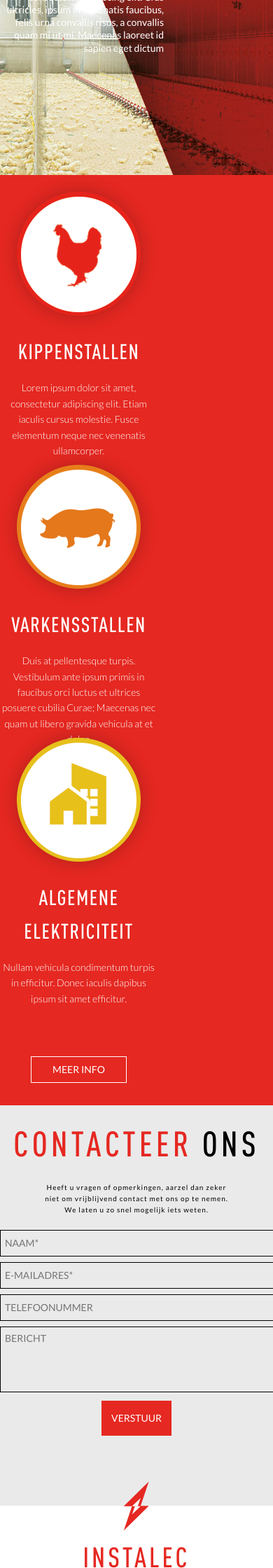
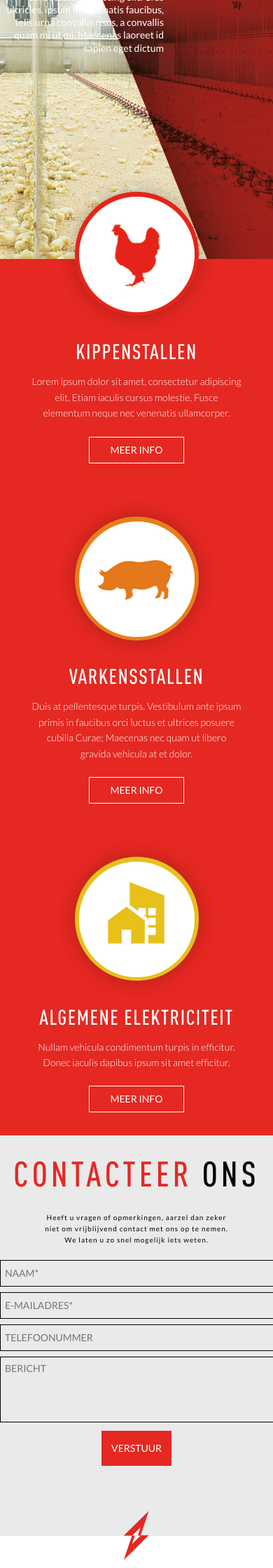
Before and after one commit to SeanStove/instalec, a Jekyll site: the page built from index.html, in a window 390 px wide. Shown: the part 385-2625 px from the top of the page at 70% size. Built offline with Jekyll 4.4.1, drawn with Linux system fonts in a browser that asks for light colours.

Commit message:
Made the projects section responsive

```diff
--- a/_sass/2-sections/_index-projects.sass
+++ b/_sass/2-sections/_index-projects.sass
@@ -17,35 +17,57 @@
     padding-bottom: 40px
     text-align: center
 
-    .projects-col
-      max-width: 225px
-      // overflow icons to previous element
-      margin-top: -120px
+  .projects-summary
+    font-family: 'Lato Light', sans-serif
 
-      .projects-summary
-        font-family: 'Lato Light', sans-serif
-        // used to align more-info bottoms
-        height: 180px
+  .projects-summary-small
+    font-family: 'Lato Light', sans-serif
 
-      .projects-summary-small
-        font-family: 'Lato Light', sans-serif
-        // used to align more-info bottoms, hack because of title
-        height: 132px
+  .more-info
+    color: white
+    padding: 10px 30px 10px 30px
+    border: 1px solid white
+    text-decoration: none
+    text-transform: uppercase
 
-      .more-info
-        color: white
-        padding: 10px 30px 10px 30px
-        border: 1px solid white
-        text-decoration: none
-        text-transform: uppercase
 
-@media (min-width: 750px)
+@media (min-width: 700px)
   .projects-lockup
     max-width: 1000px
     +display(flex)
     +align-items(top)
     +justify-content(space-around)
 
-@media (max-width: 750px)
+  .projects-col
+    max-width: 225px
+    // overflow icons to previous element
+    margin-top: -120px
+
+  .projects-summary
+    // used to align more-info bottoms
+    height: 180px
+
+  .projects-summary-small
+    // used to align more-info bottoms, hack because of title
+    height: 132px
+
+@media (max-width: 700px)
   .projects-lockup
     display: block
+
+  .icon-chicken
+    // overflow icons to previous element
+    margin-top: -120px
+
+  .icon-pig, .icon-house
+    margin-top: 60px
+
+  .projects-summary
+    max-width: 300px
+    margin: 0 auto
+    padding-bottom: 30px
+
+  .projects-summary-small
+    max-width: 300px
+    margin: 0 auto
+    padding-bottom: 30px
--- a/index.html
+++ b/index.html
@@ -18,7 +18,7 @@ title: home
 <section class="projects">
   <div class="projects-lockup">
     <div class="projects-col">
-      <img src="{{ "/img/icon_chicken.png" | prepend: site.baseurl }}">
+      <img class="icon-chicken" src="{{ "/img/icon_chicken.png" | prepend: site.baseurl }}">
       <h3>Kippenstallen</h3>
       <p class="projects-summary">
         Lorem ipsum dolor sit amet, consectetur adipiscing elit. Etiam
@@ -27,7 +27,7 @@ title: home
       <a class="more-info" href="{{ "/projecten/kippenstallen/" | prepend: site.baseurl }}">Meer info</a>
     </div>
     <div class="projects-col">
-      <img src="{{ "/img/icon_pig.png" | prepend: site.baseurl }}">
+      <img class="icon-pig" src="{{ "/img/icon_pig.png" | prepend: site.baseurl }}">
       <h3>Varkensstallen</h3>
       <p class="projects-summary">
         Duis at pellentesque turpis. Vestibulum ante ipsum primis in faucibus orci
@@ -37,7 +37,7 @@ title: home
       <a class="more-info" href="{{ "/projecten/varkensstallen/" | prepend: site.baseurl }}">Meer info</a>
     </div>
     <div class="projects-col">
-      <img src="{{ "/img/icon_house.png" | prepend: site.baseurl }}">
+      <img class="icon-house" src="{{ "/img/icon_house.png" | prepend: site.baseurl }}">
       <h3>Algemene elektriciteit</h3>
       <p class="projects-summary-small">
         Nullam vehicula condimentum turpis in efficitur.
```
